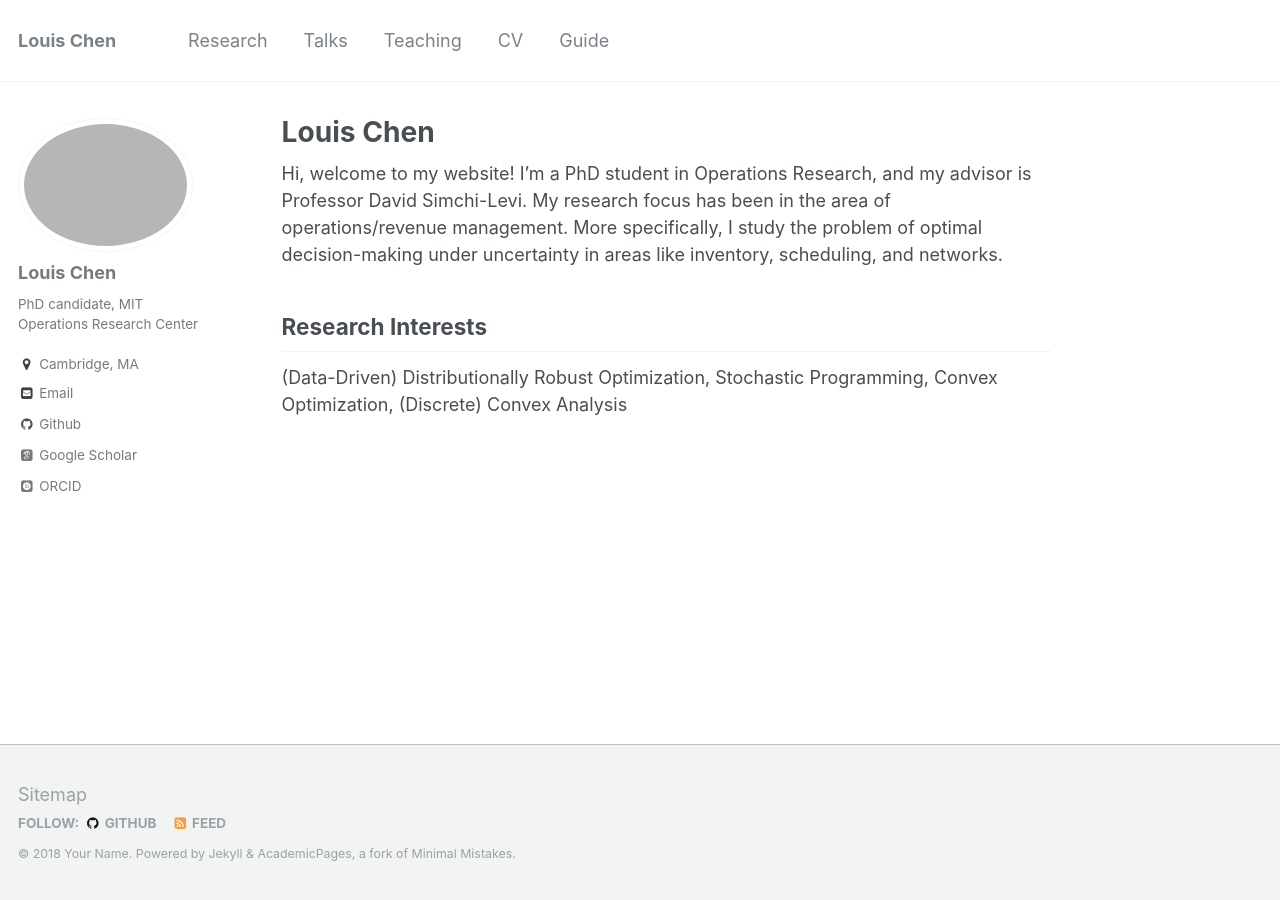
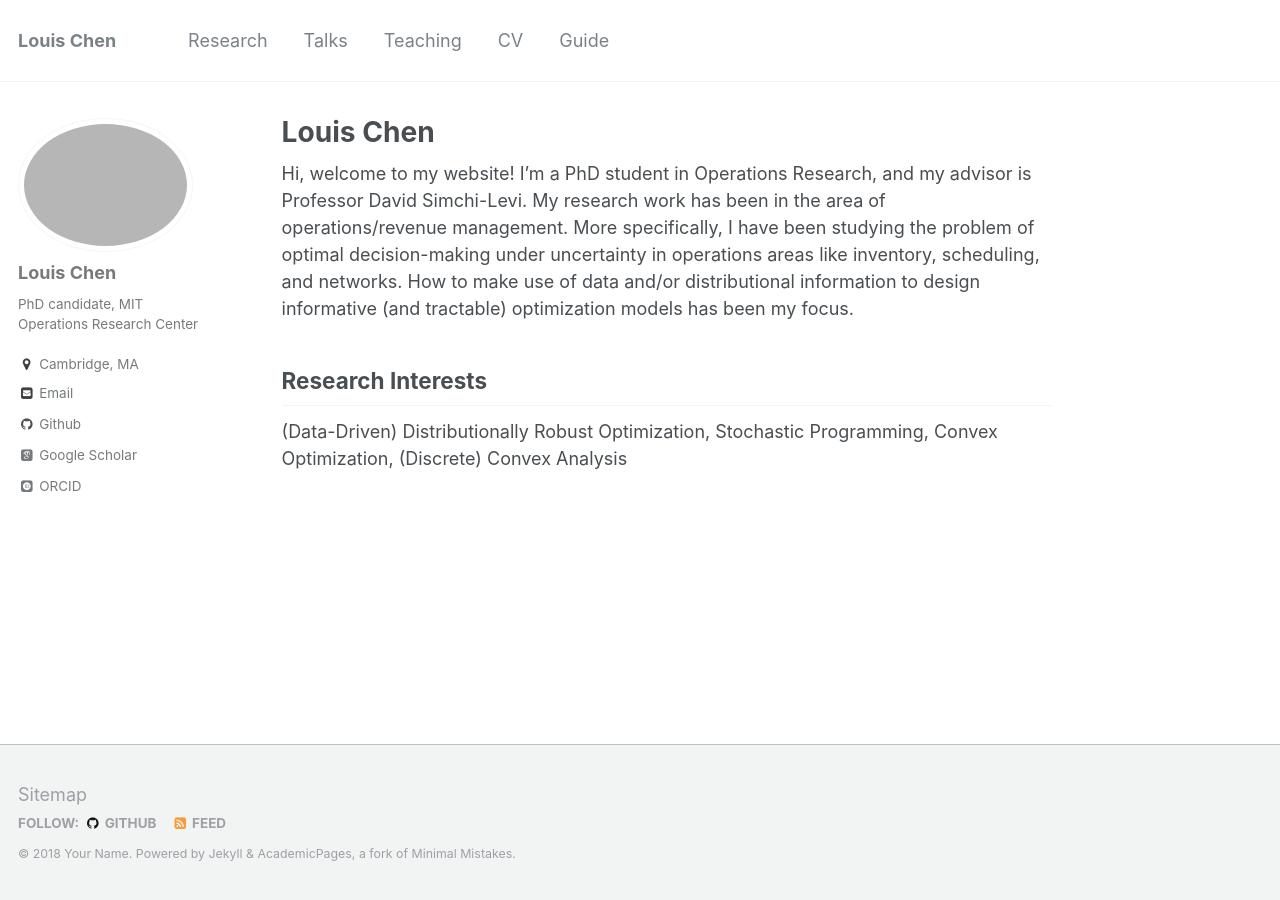
Before and after one commit to LouisLChen/LouisLChen.github.io, a Jekyll site: the page built from _pages/about.md, in a window 1280 px wide. Built offline with Jekyll 4.4.1, drawn with Linux system fonts in a browser that asks for light colours; some web fonts are replaced.

Commit message:
Update about.md

```diff
--- a/_pages/about.md
+++ b/_pages/about.md
@@ -8,7 +8,7 @@
   - /about.html
 ---
 
-Hi, welcome to my website! I'm a PhD student in Operations Research, and my advisor is Professor David Simchi-Levi. My research focus has been in the area of operations/revenue management. More specifically, I study the problem of optimal decision-making under uncertainty in areas like inventory, scheduling, and networks.
+Hi, welcome to my website! I'm a PhD student in Operations Research, and my advisor is Professor David Simchi-Levi. My research work has been in the area of operations/revenue management. More specifically, I have been studying the problem of optimal decision-making under uncertainty in operations areas like inventory, scheduling, and networks. How to make use of data and/or distributional information to design informative (and tractable) optimization models has been my focus.
 
 
 Research Interests
```
